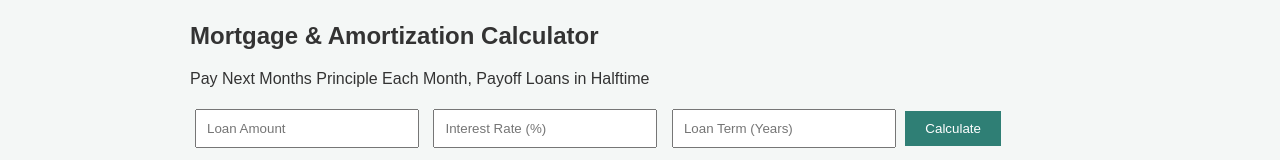
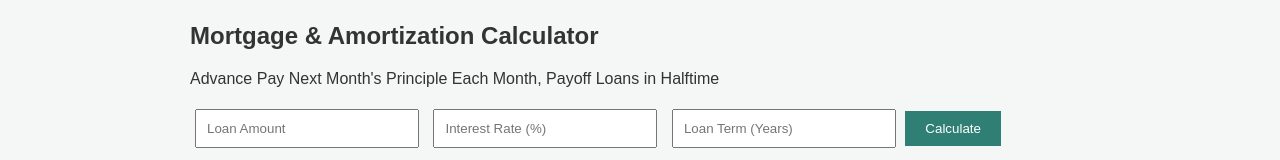
Before and after one commit to Millennial-Family-Finance/millennialfamilyfinance, a plain HTML site: page index.html in a window 1280 px wide. Shown: the part 521-681 px from the top of the page. Drawn offline with Linux system fonts and the light colour scheme.

Commit message:
index.html

```diff
--- a/index.html
+++ b/index.html
@@ -33,7 +33,7 @@
 
 <section id="mortgage">
   <h2>Mortgage & Amortization Calculator</h2>
-  <p>Pay Next Months Principle Each Month, Payoff Loans in Halftime</p>
+  <p>Advance Pay Next Month's Principle Each Month, Payoff Loans in Halftime</p>
 
   <input type="number" id="loanAmount" placeholder="Loan Amount">
   <input type="number" id="interestRate" placeholder="Interest Rate (%)">
```
